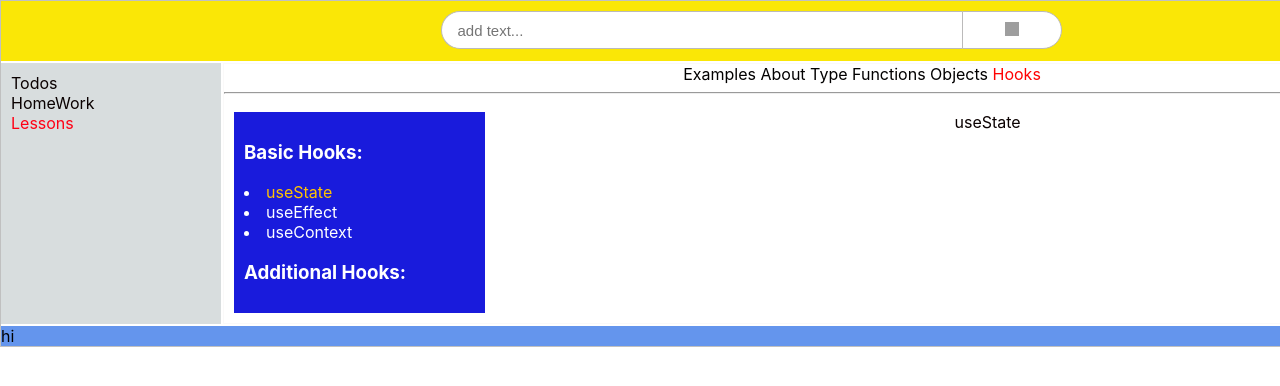
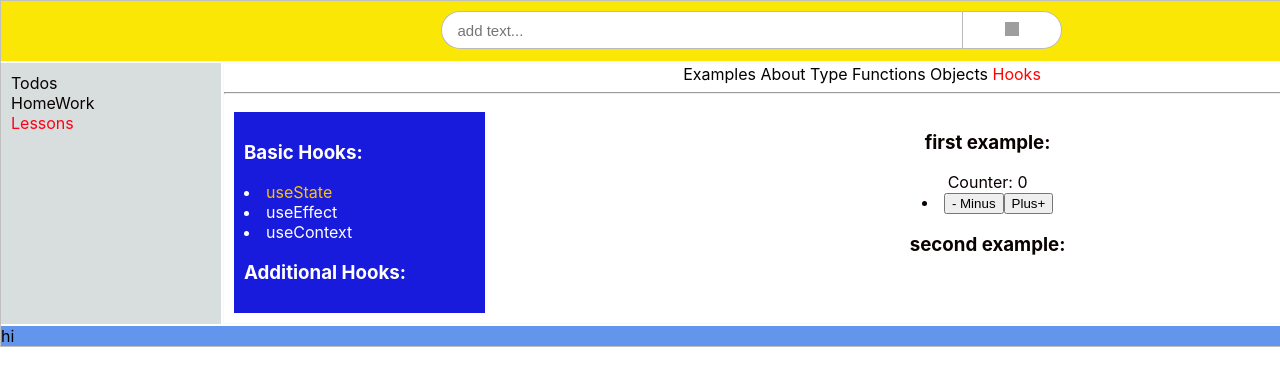
Before and after one commit to VladimirShumliaiev/Type-script-React, a React (Create React App) app in the folder my-app/: page /lessons/hooks/useState in a window 1280 px wide. Shown: the top 386 px of the page. Built offline with nearby package versions, Linux system fonts and the light colour scheme; grey boxes are pictures that could not be loaded.

Commit message:
25.04.2023

```diff
--- a/my-app/src/Components/mainContent/Lessons/Hooks Lessons/useState/useStateLessons.tsx
+++ b/my-app/src/Components/mainContent/Lessons/Hooks Lessons/useState/useStateLessons.tsx
@@ -1,9 +1,26 @@
-import React from 'react';
+import React, {useState} from 'react';
 
 const UseStateLessons = () => {
+    const [count, setCount] = useState(0)
+
+    const handlerPlus = () => {
+        setCount(count + 1)
+    }
+
+    const handlerMinus = () => {
+        setCount(count - 1)
+    }
     return (
         <div>
-            useState
+            <h3>first example:</h3>
+            Counter: {count}
+            <li>
+                <button onClick={handlerMinus}>- Minus</button>
+                <button onClick={handlerPlus}> Plus+</button>
+            </li>
+
+            <h3>second example:</h3>
+
         </div>
     );
 };
```
